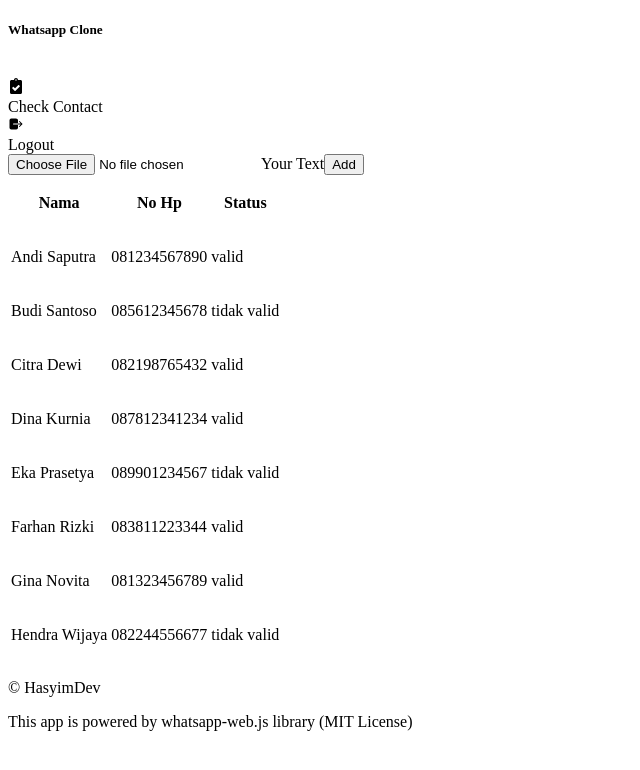
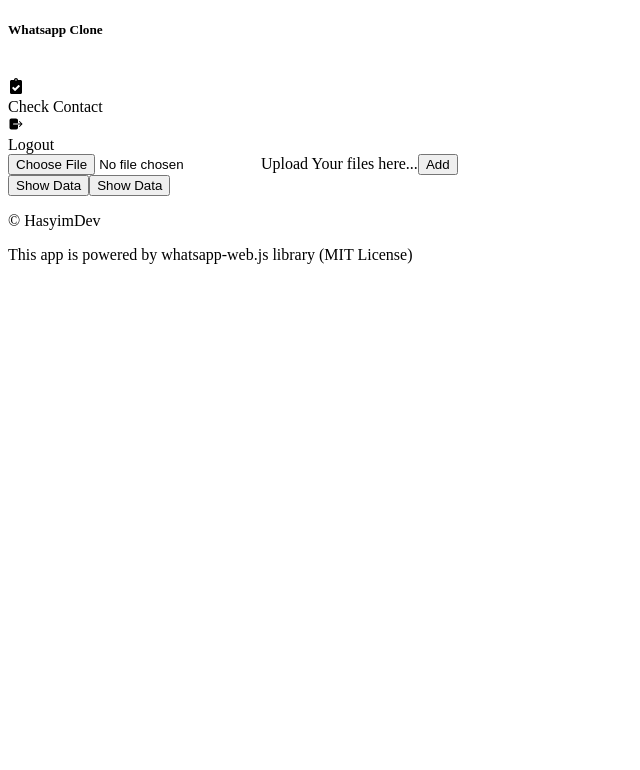
Before and after one commit to IbnuHs/Whatsapp-Clone, a React (Vite) app in the folder src/renderer/: page / in a window 1280 px wide. Shown: the top 770 px of the page, without its empty margins (0-640 px from the left). Built offline with nearby package versions, Linux system fonts and the light colour scheme.

Commit message:
fix table style

```diff
--- a/src/renderer/src/assets/main.css
+++ b/src/renderer/src/assets/main.css
@@ -2,171 +2,22 @@
 @tailwind base;
 @tailwind components;
 @tailwind utilities;
-/* h1 {
-  font-weight: bold;
-  font-size: 100px;
+
+.scrollbar-style::-webkit-scrollbar {
+  width: 4px;
+}
+/* .scrollbar-style::-webkit-scrollbar:hover {
+  width: 5px;
 } */
-/* @import './base.css';
-
-
-body {
-  display: flex;
-  align-items: center;
-  justify-content: center;
-  overflow: hidden;
-  background-image: url('./wavy-lines.svg');
-  background-size: cover;
-  user-select: none;
+.scrollbar-style::-webkit-scrollbar-track {
+  background-color: #f1f1f1;
 }
-
-code {
-  font-weight: 600;
-  padding: 3px 5px;
+.scrollbar-style::-webkit-scrollbar-thumb {
+  background-color: #888;
   border-radius: 2px;
-  background-color: var(--color-background-mute);
-  font-family:
-    ui-monospace,
-    SFMono-Regular,
-    SF Mono,
-    Menlo,
-    Consolas,
-    Liberation Mono,
-    monospace;
-  font-size: 85%;
+  cursor: pointer;
 }
-
-#root {
-  display: flex;
-  align-items: center;
-  justify-content: center;
-  flex-direction: column;
-  margin-bottom: 80px;
+.scrollbar-style::-webkit-scrollbar-thumb:hover {
+  background-color: #555;
+  width: 12px;
 }
-
-.logo {
-  margin-bottom: 20px;
-  -webkit-user-drag: none;
-  height: 128px;
-  width: 128px;
-  will-change: filter;
-  transition: filter 300ms;
-}
-
-.logo:hover {
-  filter: drop-shadow(0 0 1.2em #6988e6aa);
-}
-
-.creator {
-  font-size: 14px;
-  line-height: 16px;
-  color: var(--ev-c-text-2);
-  font-weight: 600;
-  margin-bottom: 10px;
-}
-
-.text {
-  font-size: 28px;
-  color: var(--ev-c-text-1);
-  font-weight: 700;
-  line-height: 32px;
-  text-align: center;
-  margin: 0 10px;
-  padding: 16px 0;
-}
-
-.tip {
-  font-size: 16px;
-  line-height: 24px;
-  color: var(--ev-c-text-2);
-  font-weight: 600;
-}
-
-.react {
-  background: -webkit-linear-gradient(315deg, #087ea4 55%, #7c93ee);
-  background-clip: text;
-  -webkit-background-clip: text;
-  -webkit-text-fill-color: transparent;
-  font-weight: 700;
-}
-
-.actions {
-  display: flex;
-  padding-top: 32px;
-  margin: -6px;
-  flex-wrap: wrap;
-  justify-content: flex-start;
-}
-
-.action {
-  flex-shrink: 0;
-  padding: 6px;
-}
-
-.action a {
-  cursor: pointer;
-  text-decoration: none;
-  display: inline-block;
-  border: 1px solid transparent;
-  text-align: center;
-  font-weight: 600;
-  white-space: nowrap;
-  border-radius: 20px;
-  padding: 0 20px;
-  line-height: 38px;
-  font-size: 14px;
-  border-color: var(--ev-button-alt-border);
-  color: var(--ev-button-alt-text);
-  background-color: var(--ev-button-alt-bg);
-}
-
-.action a:hover {
-  border-color: var(--ev-button-alt-hover-border);
-  color: var(--ev-button-alt-hover-text);
-  background-color: var(--ev-button-alt-hover-bg);
-}
-
-.versions {
-  position: absolute;
-  bottom: 30px;
-  margin: 0 auto;
-  padding: 15px 0;
-  font-family: 'Menlo', 'Lucida Console', monospace;
-  display: inline-flex;
-  overflow: hidden;
-  align-items: center;
-  border-radius: 22px;
-  background-color: #202127;
-  backdrop-filter: blur(24px);
-}
-
-.versions li {
-  display: block;
-  float: left;
-  border-right: 1px solid var(--ev-c-gray-1);
-  padding: 0 20px;
-  font-size: 14px;
-  line-height: 14px;
-  opacity: 0.8;
-  &:last-child {
-    border: none;
-  }
-}
-
-@media (max-width: 720px) {
-  .text {
-    font-size: 20px;
-  }
-}
-
-@media (max-width: 620px) {
-  .versions {
-    display: none;
-  }
-}
-
-@media (max-width: 350px) {
-  .tip,
-  .actions {
-    display: none;
-  }
-} */
--- /dev/null
+++ b/src/renderer/src/components/checkContact/Action.jsx
@@ -0,0 +1,16 @@
+import { Card } from '@material-tailwind/react'
+import React from 'react'
+
+export const Action = () => {
+  return (
+    <Card className="w-[80%] mx-auto rounded-md flex flex-row justify-around p-10 bg-gray-300">
+      <button type="button" className="border-2 border-gray-600 rounded-md px-2 bg-gray-200">
+        Show Data
+      </button>
+      <button type="button" className="border-2 border-gray-600 rounded-md px-2 bg-gray-200">
+        Show Data
+      </button>
+      {/* <button>Download</button> */}
+    </Card>
+  )
+}
--- a/src/renderer/src/components/checkContact/CheckContact.jsx
+++ b/src/renderer/src/components/checkContact/CheckContact.jsx
@@ -3,6 +3,7 @@
 import { Input, Button } from '@material-tailwind/react'
 import { IoCloudUpload } from 'react-icons/io5'
 import { Table } from './Table'
+import { Action } from './ACtion'
 
 export const CheckContact = () => {
   const fileinpuRef = useRef(null)
@@ -10,11 +11,13 @@
     fileinpuRef.current.click()
   }
   return (
-    <section className="border-2 w-full max-h-screen box-content border-purple-700 flex flex-col justify-between bg-[#ece5dd] px-10 pt-10">
-      <div className="mx-auto h-full w-full">
-        <div className="border-2 flex items-center gap-2 max-w-[90%] mx-auto border-gray-600 w-full py-1 justify-between rounded-lg px-2">
+    <section className="w-full max-h-screen overflow-hidden flex flex-col justify-between bg-[#ece5dd] px-10 pt-10 box-border">
+      <div className="mx-auto h-[90%] box-border w-full flex flex-col gap-2">
+        <div className="border-2 flex items-center gap-2 max-w-[90%] mx-auto border-gray-600 bg-gray-300 w-full py-1 justify-between rounded-lg px-2">
           <input type="file" className="hidden" ref={fileinpuRef} />
-          <span className="inline-block w-full text-gray-500">Your Text</span>
+          <span className="inline-block w-full text-sm text-gray-700">
+            Upload Your files here...
+          </span>
           <Button
             size="sm"
             color="gray"
@@ -24,7 +27,8 @@
             Add
           </Button>
         </div>
-        <Table />
+        <Action />
+        {/* <Table /> */}
       </div>
       <Footer />
     </section>
--- a/src/renderer/src/components/checkContact/Table.jsx
+++ b/src/renderer/src/components/checkContact/Table.jsx
@@ -43,46 +43,91 @@
       nama: 'Hendra Wijaya',
       noHp: '082244556677',
       status: 'tidak valid'
+    },
+    {
+      nama: 'Irfan Maulana',
+      noHp: '085712345678',
+      status: 'valid'
+    },
+    {
+      nama: 'Jihan Amelia',
+      noHp: '089900112233',
+      status: 'tidak valid'
+    },
+    {
+      nama: 'Irfan Maulana',
+      noHp: '085712345678',
+      status: 'valid'
+    },
+    {
+      nama: 'Jihan Amelia',
+      noHp: '089900112233',
+      status: 'tidak valid'
+    },
+    {
+      nama: 'Irfan Maulana',
+      noHp: '085712345678',
+      status: 'valid'
+    },
+    {
+      nama: 'Jihan Amelia',
+      noHp: '089900112233',
+      status: 'tidak valid'
+    },
+    {
+      nama: 'Jihan Amelia',
+      noHp: '089900112233',
+      status: 'tidak valid'
+    },
+    {
+      nama: 'Irfan Maulana',
+      noHp: '085712345678',
+      status: 'valid'
+    },
+    {
+      nama: 'Jihan Amelia',
+      noHp: '089900112233',
+      status: 'tidak valid'
+    },
+    {
+      nama: 'Jihan Amelia',
+      noHp: '089900112233',
+      status: 'tidak valid'
+    },
+    {
+      nama: 'Irfan Maulana',
+      noHp: '085712345678',
+      status: 'valid'
+    },
+    {
+      nama: 'Jihan Amelia',
+      noHp: '089900112233',
+      status: 'tidak valid'
+    },
+    {
+      nama: 'Jihan Amelia',
+      noHp: '089900112233',
+      status: 'tidak valid'
+    },
+    {
+      nama: 'Irfan Maulana',
+      noHp: '085712345678',
+      status: 'valid'
+    },
+    {
+      nama: 'Jihan Amelia',
+      noHp: '089900112233',
+      status: 'tidak valid'
     }
-    // {
-    //   nama: 'Irfan Maulana',
-    //   noHp: '085712345678',
-    //   status: 'valid'
-    // },
-    // {
-    //   nama: 'Jihan Amelia',
-    //   noHp: '089900112233',
-    //   status: 'tidak valid'
-    // }
-    // {
-    //   nama: 'Irfan Maulana',
-    //   noHp: '085712345678',
-    //   status: 'valid'
-    // },
-    // {
-    //   nama: 'Jihan Amelia',
-    //   noHp: '089900112233',
-    //   status: 'tidak valid'
-    // }
-    // {
-    //   nama: 'Irfan Maulana',
-    //   noHp: '085712345678',
-    //   status: 'valid'
-    // },
-    // {
-    //   nama: 'Jihan Amelia',
-    //   noHp: '089900112233',
-    //   status: 'tidak valid'
-    // }
   ]
 
   return (
-    <Card className="w-full h-full box-content rounded-md border-2 border-red-700 overflow-y-scroll mt-4">
-      <table className="w-full h-full min-w-max text-left table-auto overflow-scroll h-fit">
+    <Card className="h-full w-full  rounded-md overflow-y-scroll scrollbar-style">
+      <table className="w-full h-full border-2 min-w-max text-left">
         <thead>
           {headTable.map((i) => (
             <th key={i} className="border-b border-blue-gray-100 bg-blue-gray-50 p-4">
-              <Typography variant="small" color="blue-gray" className="font-semibold leading-none ">
+              <Typography variant="small" color="blue-gray" className="font-semibold leading-none">
                 {i}
               </Typography>
             </th>
@@ -91,25 +136,24 @@
         <tbody>
           {example.map((row, index) => {
             console.log(index % 2)
-            const bg = index % 2 ? 'bg-blue-gray-50' : ''
-            const classes = 'p-3 '
+            const classes = 'py-2'
             return (
-              <tr className="h-fit">
-                <td className={`${bg} ${classes}`}>
+              <tr className="even:bg-blue-gray-50/50 p-4">
+                <td className={` ${classes}  `}>
                   <Typography
                     variant="small"
                     color="blue-gray"
-                    className="text-sm font-semibold px-2"
+                    className="text-xs font-semibold px-2 py-0"
                   >
                     {row.nama}
                   </Typography>
                 </td>
-                <td className={`${bg} ${classes}`}>
+                <td className={` ${classes}`}>
                   <Typography variant="small" color="blue-gray" className="text-xs">
                     {row.noHp}
                   </Typography>
                 </td>
-                <td className={`${bg} ${classes} capitalize`}>
+                <td className={` ${classes} capitalize`}>
                   <Typography
                     variant="small"
                     color="blue-gray"
```
Also changed, not shown: src/renderer/src/assets/base.css (deleted, +0 -67 lines).
